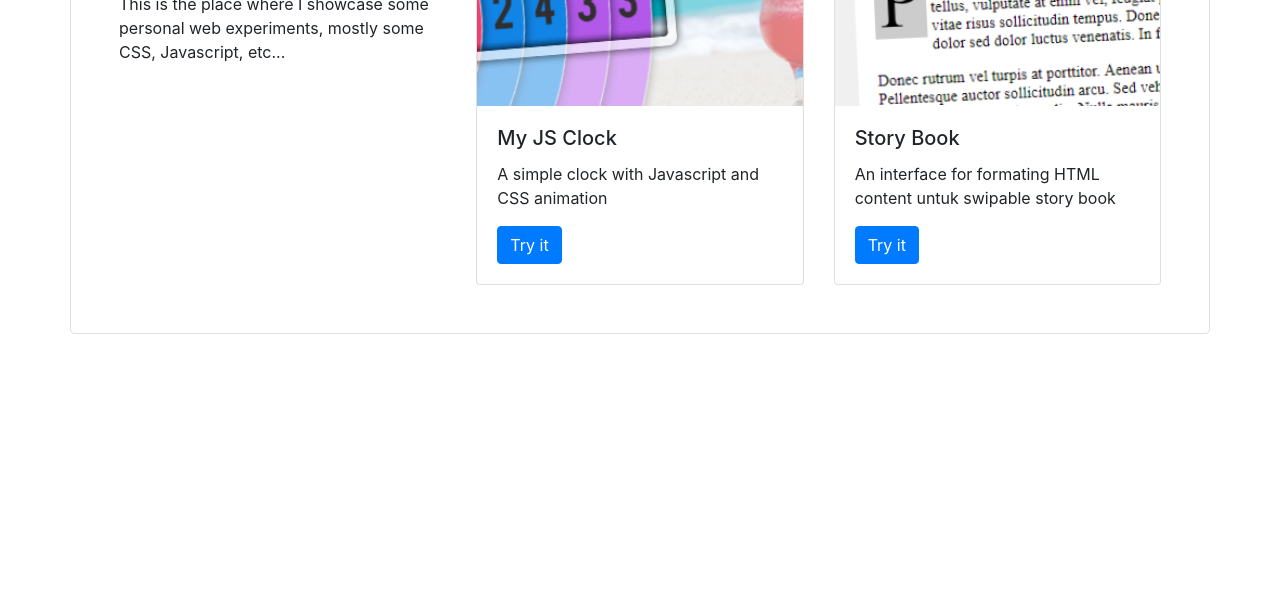
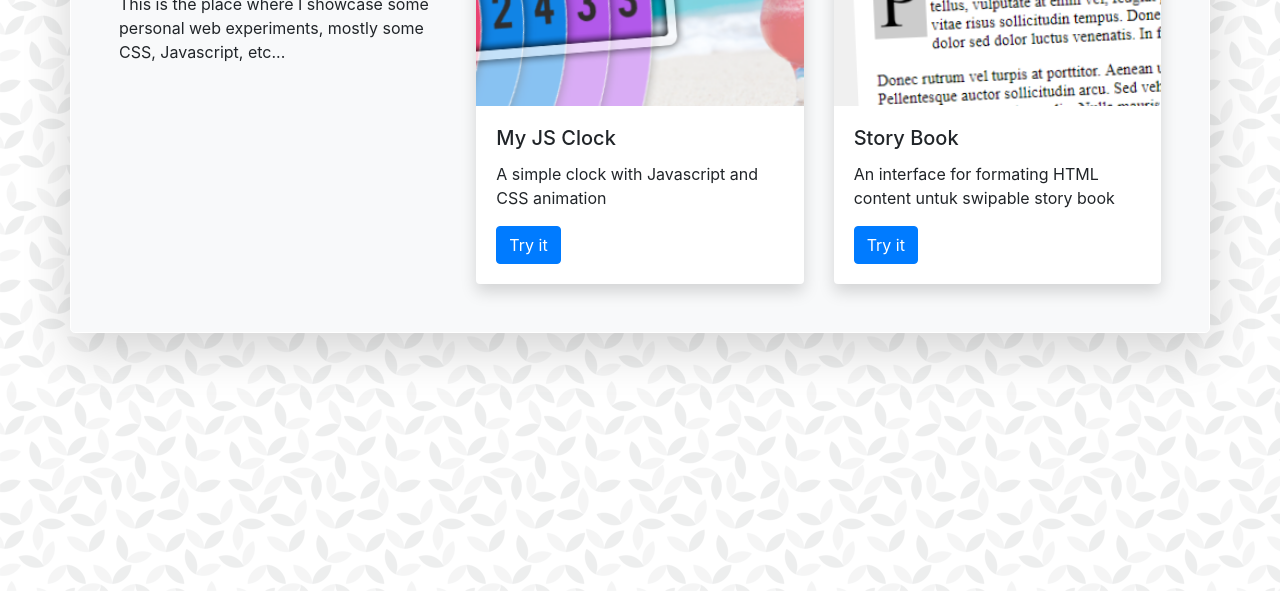
Before and after one commit to kidino/web-playground, a plain HTML site: page index.html in a window 1280 px wide. Shown: the part 209-800 px from the top of the page. Drawn offline with nearby package versions, Linux system fonts and the light colour scheme.

Commit message:
frontend styling
Signed-off-by: Iszuddin Ismail <dino@websegera.my>

```diff
--- a/index.html
+++ b/index.html
@@ -7,17 +7,21 @@
 
     <link rel="stylesheet" href="https://cdn.jsdelivr.net/npm/bootstrap@4.5.3/dist/css/bootstrap.min.css" integrity="sha384-TX8t27EcRE3e/ihU7zmQxVncDAy5uIKz4rEkgIXeMed4M0jlfIDPvg6uqKI2xXr2" crossorigin="anonymous">
     <script src="https://cdn.jsdelivr.net/npm/bootstrap@4.5.3/dist/js/bootstrap.bundle.min.js" integrity="sha384-ho+j7jyWK8fNQe+A12Hb8AhRq26LrZ/JpcUGGOn+Y7RsweNrtN/tE3MoK7ZeZDyx" crossorigin="anonymous"></script>
-
+<style>
+    body {
+        background-image: url(img/geometric-leaves.png);
+    }
+</style>
 </head>
 <body>
-    <div class="container mt-5 border border rounded-lg p-5">
+    <div class="container shadow-lg mt-5 border border-white rounded-lg p-5 bg-light">
         <div class="row">
             <div class="col">
                 <h1>Iszuddin's Web Playground</h1>
                 <p>This is the place where I showcase some personal web experiments, mostly some CSS, Javascript, etc...</p>
             </div>
             <div class="col">
-                <div class="card" >
+                <div class="card shadow border-0" >
                     <img src="img/thumb-clock.png" class="card-img-top" alt="...">
                     <div class="card-body">
                       <h5 class="card-title">My JS Clock</h5>
@@ -27,7 +31,7 @@
                   </div>
             </div>
             <div class="col">
-                <div class="card" >
+                <div class="card shadow border-0" >
                     <img src="img/thumb-storybook.png" class="card-img-top" alt="...">
                     <div class="card-body">
                       <h5 class="card-title">Story Book</h5>
```
Also changed, not shown: img/geometric-leaves.png (added).
